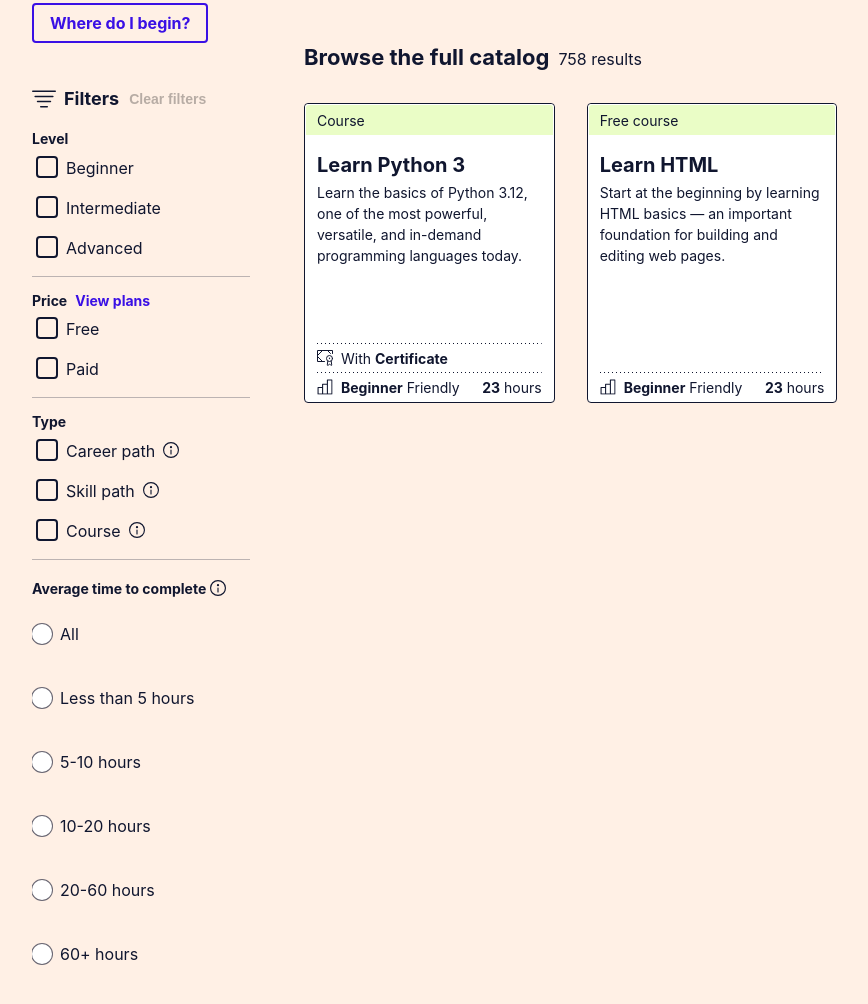
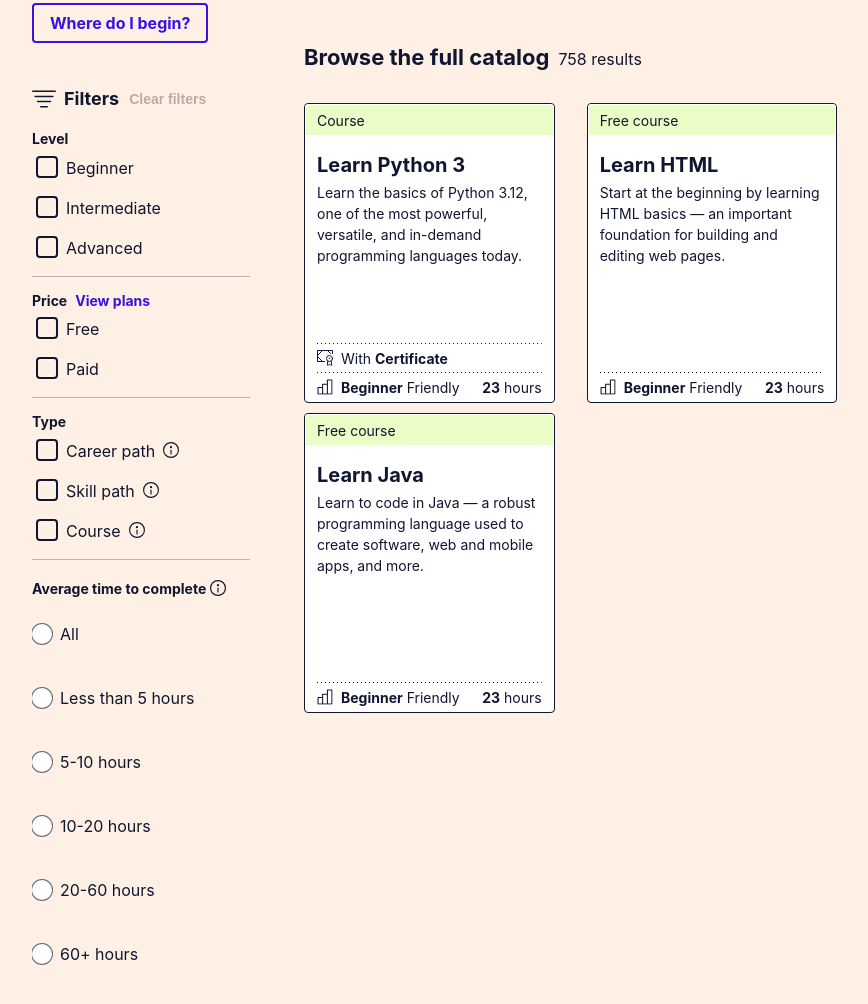
Before and after one commit to Bien-Beo/CodeAcademy, a plain HTML site: page pages/catalog.html in a window 1280 px wide. Shown: the part 1638-2642 px from the top of the page, without its empty margins (64-932 px from the left). Drawn offline with Linux system fonts and the light colour scheme; files whose address does not match are found by name.

Commit message:
Minh Tu up catalog

```diff
--- a/pages/catalog.html
+++ b/pages/catalog.html
@@ -1243,6 +1243,57 @@
                                                 </div>
                                             </div>
                                         </li>
+                                        <li class="splide__slide Border_flex" id="splide01-slide01" role="group" aria-roledescription="slide" aria-label="1 of 10" style="margin-right: 2rem; width: calc(33.3333% - 1.33333rem);">
+                                            <div class="Border_flex-Featured">
+                                                <div class="Border_flex-Featured-first">
+                                                    <div class="Border_flex-Featured-first-Lettle">
+                                                        <span class="Border_flex-Featured-first-Lettle-Free">Free course</span>
+                                                    </div>
+                                                    <div class="Border_flex-Featured-Display">
+                                                        <div class="Featured-Display-TextAlign">
+                                                            <div>
+                                                                <h3 class="Featured-Display-TextAlign-Lettle">Learn Java</h3>
+                                                                <span class="Featured-Display-TextAlign-Lettle-2">Learn to code in Java — a robust programming language used to create software, web and mobile apps, and more. </span>
+                                                            </div>
+                                                            <div class="Border_flex-Featured-Margin"></div>
+                                                                <div class="Border_flex-Featured-Dot">
+                                                                    <svg fill="currentColor" role="img" aria-hidden="true" class="Border_flex-Featured-Dot-Svg">
+                                                                        <title>Checker Dense</title>
+                                                                        <pattern id="CheckerDense-pattern-:Ral9l9l1l9llalb9l6:" x="0" y="0" width="4" height="4" patternUnits="userSpaceOnUse">
+                                                                            <rect width="1" height="1" fill="currentColor"></rect>
+                                                                            <rect x="2" y="2" width="1" height="1" fill="currentColor"></rect>
+                                                                        </pattern>
+                                                                        <rect width="100%" height="100%" fill="url(#CheckerDense-pattern-:Ral9l9l1l9llalb9l6:)"></rect>
+                                                                    </svg>
+                                                                </div>
+                                                                <div class="Border_flex-Featured-Tail">
+                                                                    <div class="Border_flex-Featured-Tail-Flex">
+                                                                        <div class="Border_flex-Featured-Tail-PictureColums">
+                                                                            <svg xmlns="http://www.w3.org/2000/svg" viewBox="0.25 0.25 13.5 13.5" style="background-color:transparent" fill="#fff" role="img" aria-hidden="true" class="Border_flex-Featured-Tail-PictureColums-SVG">
+                                                                                <mask id="LevelIcon-mask-:Rj6t9l9l1l9llalb9l6:">
+                                                                                <path d="M4.975 7.45H1.15v5.4h3.825m4.05-8.1h-4.05v8.1h4.05m0-11.7h3.825v11.7H9.025z" stroke-width="0.9" fill="none" stroke="#fff" stroke-linecap="round" stroke-linejoin="round"></path>
+                                                                                </mask>
+                                                                                <g mask="url(#LevelIcon-mask-:Rj6t9l9l1l9llalb9l6:)">
+                                                                                <rect width="100%" height="100%" fill="currentColor"></rect>
+                                                                                </g>
+                                                                            </svg>
+                                                                        </div>
+                                                                        <span data-testid="card-difficulty" aria-label="Beginner Friendly" class="Border_flex-Featured-Tail-Lettle">
+                                                                            <b>Beginner</b>
+                                                                                Friendly
+                                                                        </span>
+                                                                    </div>
+                                                                    <span aria-label="3 hours" class="Border_flex-Featured-Tail-Lettle-Hours">
+                                                                        <b>23</b>
+                                                                        hours
+                                                                    </span>
+                                                                </div>
+                                                            </div>
+                                                        </div>
+                                                    </div>
+                                                </div>
+                                            </div>
+                                        </li>
                                     </ul>
                                 </div>
                             </div>
```
Lines whose indentation alone changed are shown as unchanged.
